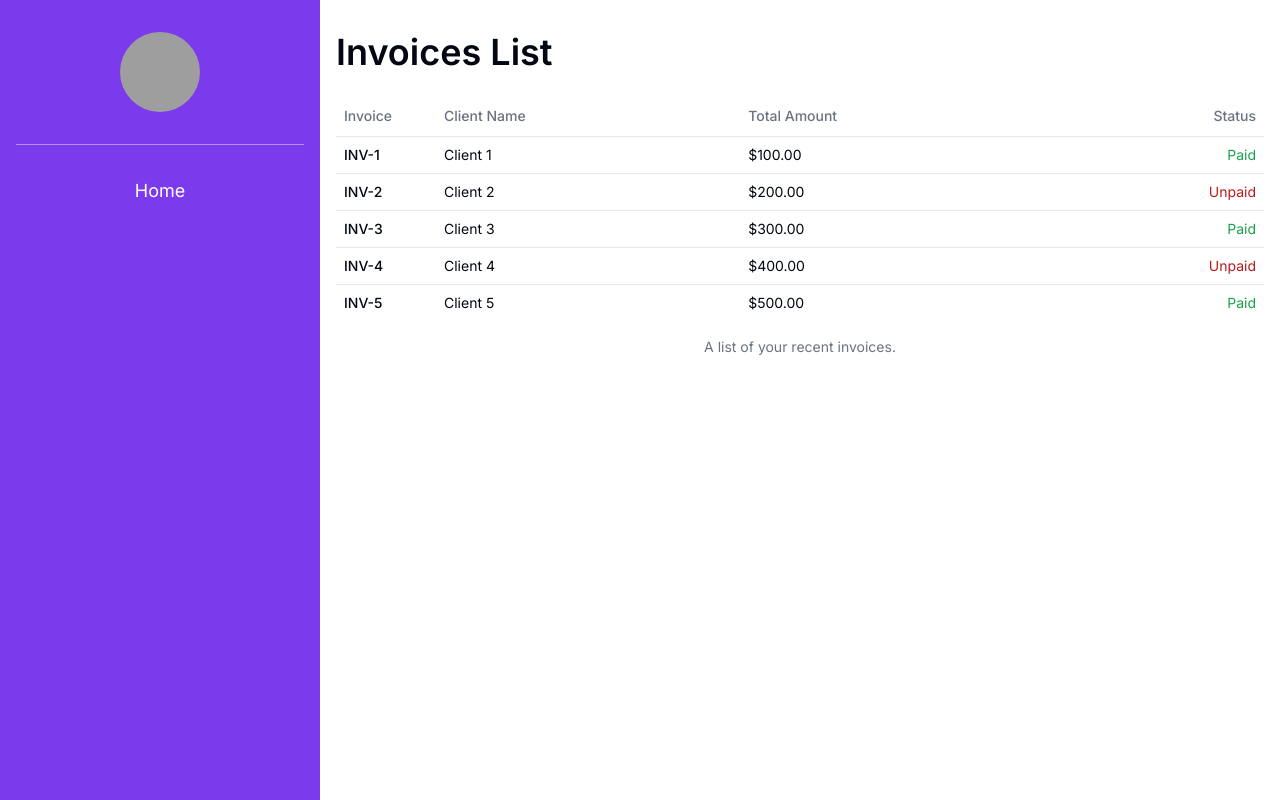
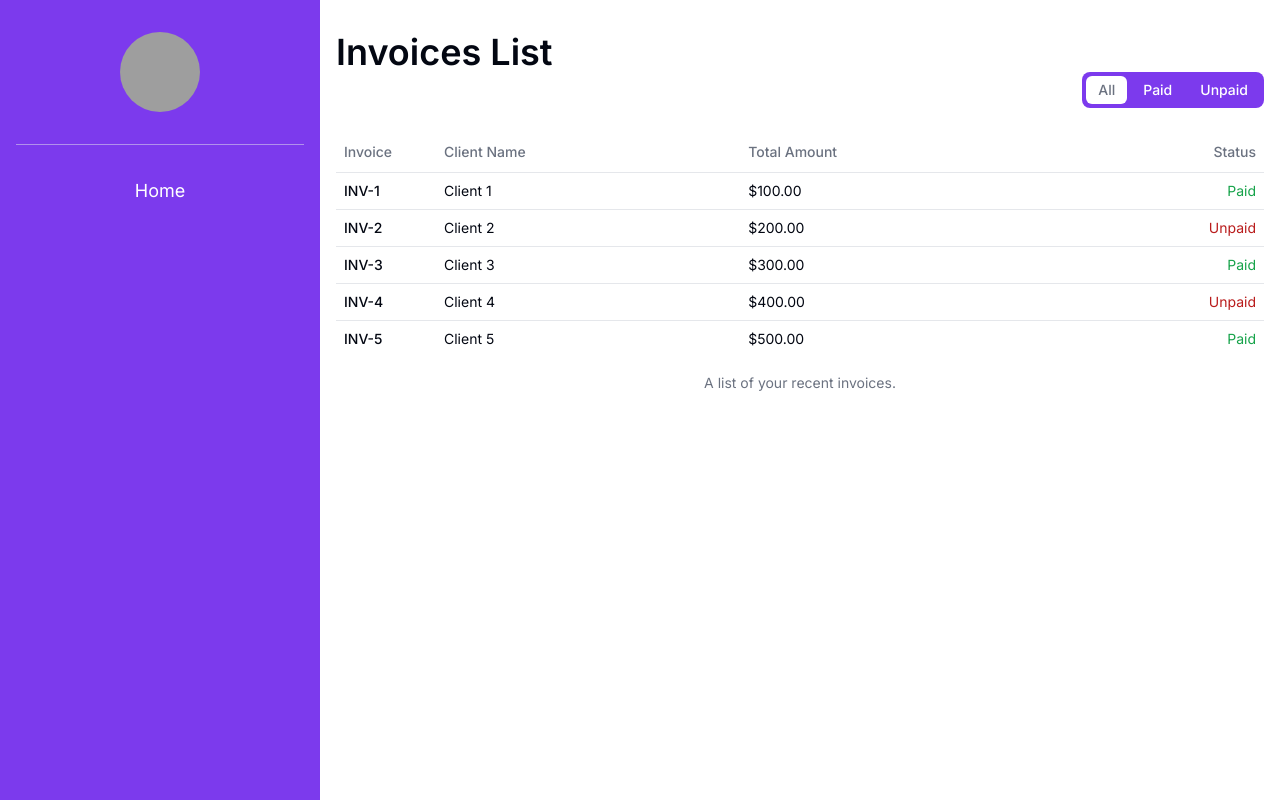
Before and after one commit to eduhdev/web-invoices, a Next.js app: page /dashboard in a window 1280 px wide. Built offline with nearby package versions, Linux system fonts and the light colour scheme; grey boxes are pictures that could not be loaded.

Commit message:
Create invoice filter

```diff
--- a/package.json
+++ b/package.json
@@ -15,6 +15,7 @@
     "@radix-ui/react-label": "^2.0.2",
     "@radix-ui/react-separator": "^1.0.3",
     "@radix-ui/react-slot": "^1.0.2",
+    "@radix-ui/react-tabs": "^1.0.4",
     "class-variance-authority": "^0.7.0",
     "clsx": "^2.0.0",
     "next": "latest",
--- a/src/app/dashboard/page.tsx
+++ b/src/app/dashboard/page.tsx
@@ -1,40 +1,35 @@
-import {
-  Table,
-  TableBody,
-  TableCaption,
-  TableCell,
-  TableHead,
-  TableHeader,
-  TableRow,
-} from '@/components/ui/table';
-import { invoicesMock } from '@/lib/mocks';
-import { formatToPrice } from '@/lib/utils';
+'use client';
+
+import InvoiceTable from '@/components/InvoiceTable';
+import { TabsList, TabItem } from '@/components/ui/tabs';
+import { useState } from 'react';
 
 const Dashboard = () => {
+  const [currentTab, setCurrentTab] = useState('all');
+
   return (
     <div className='flex-1 pt-8 px-4'>
       <h1 className='text-4xl font-semibold'>Invoices List</h1>
-      <Table className='mt-6'>
-        <TableCaption>A list of your recent invoices.</TableCaption>
-        <TableHeader>
-          <TableRow>
-            <TableHead className='w-[100px]'>Invoice</TableHead>
-            <TableHead>Client Name</TableHead>
-            <TableHead>Total Amount</TableHead>
-            <TableHead className='text-right'>Status</TableHead>
-          </TableRow>
-        </TableHeader>
-        <TableBody>
-          {invoicesMock.map((invoice) => (
-            <TableRow key={invoice.id}>
-              <TableCell className='font-medium'>INV-{invoice.id}</TableCell>
-              <TableCell>{invoice.client_name}</TableCell>
-              <TableCell>{formatToPrice(invoice.total_amount)}</TableCell>
-              <TableCell className={`text-right ${invoice.status === "Paid" ? "text-green-600" : "text-red-700"}`}>{invoice.status}</TableCell>
-            </TableRow>
-          ))}
-        </TableBody>
-      </Table>
+      <div className='flex justify-end'>
+        <TabsList>
+          <TabItem
+            active={currentTab === 'all'}
+            handleChange={() => setCurrentTab('all')}
+            title='All'
+          />
+          <TabItem
+            active={currentTab === 'paid'}
+            handleChange={() => setCurrentTab('paid')}
+            title='Paid'
+          />
+          <TabItem
+            active={currentTab === 'unpaid'}
+            handleChange={() => setCurrentTab('unpaid')}
+            title='Unpaid'
+          />
+        </TabsList>
+      </div>
+      <InvoiceTable filter={currentTab} />
     </div>
   );
 };
--- /dev/null
+++ b/src/components/InvoiceTable.tsx
@@ -0,0 +1,64 @@
+import {
+  Table,
+  TableBody,
+  TableCaption,
+  TableCell,
+  TableHead,
+  TableHeader,
+  TableRow,
+} from '@/components/ui/table';
+import { invoicesMock } from '@/lib/mocks';
+import { formatToPrice } from '@/lib/utils';
+import { useEffect, useState } from 'react';
+
+const InvoiceTable = ({ filter }: { filter: string }) => {
+  const [invoices, setInvoices] = useState(invoicesMock);
+
+  useEffect(() => {
+    if (filter === 'all') {
+      setInvoices(invoicesMock);
+    } else if (filter === 'paid') {
+      const filterByPaid = invoicesMock.filter(
+        (invoice) => invoice.status === 'paid'
+      );
+      setInvoices(filterByPaid);
+    } else {
+      const filterByUnpaid = invoicesMock.filter(
+        (invoice) => invoice.status === 'unpaid'
+      );
+      setInvoices(filterByUnpaid);
+    }
+  }, [filter]);
+
+  return (
+    <Table className='mt-6'>
+      <TableCaption>A list of your recent invoices.</TableCaption>
+      <TableHeader>
+        <TableRow>
+          <TableHead className='w-[100px]'>Invoice</TableHead>
+          <TableHead>Client Name</TableHead>
+          <TableHead>Total Amount</TableHead>
+          <TableHead className='text-right'>Status</TableHead>
+        </TableRow>
+      </TableHeader>
+      <TableBody>
+        {invoices.map((invoice) => (
+          <TableRow key={invoice.id}>
+            <TableCell className='font-medium'>INV-{invoice.id}</TableCell>
+            <TableCell>{invoice.client_name}</TableCell>
+            <TableCell>{formatToPrice(invoice.total_amount)}</TableCell>
+            <TableCell
+              className={`text-right capitalize ${
+                invoice.status === 'paid' ? 'text-green-600' : 'text-red-700'
+              }`}
+            >
+              {invoice.status}
+            </TableCell>
+          </TableRow>
+        ))}
+      </TableBody>
+    </Table>
+  );
+};
+
+export default InvoiceTable;
--- /dev/null
+++ b/src/components/ui/tabs.tsx
@@ -0,0 +1,40 @@
+'use client';
+
+import { cn } from '@/lib/utils';
+import { ReactNode } from 'react';
+
+const TabsList = ({
+  children,
+}: {
+  children: ReactNode;
+}) => (
+  <div
+    className={cn(
+      'flex gap-1 h-9 items-center justify-center rounded-lg bg-primary p-1 text-muted-foreground'
+    )}
+  >
+    {children}
+  </div>
+);
+
+const TabItem = ({
+  title,
+  active,
+  handleChange,
+}: {
+  title: string;
+  active: boolean;
+  handleChange: () => void;
+}) => (
+  <div
+    className={cn(
+      'inline-flex items-center cursor-pointer justify-center whitespace-nowrap rounded-md px-3 py-1 text-sm font-medium ring-offset-background transition-all focus-visible:outline-none focus-visible:ring-2 focus-visible:ring-ring focus-visible:ring-offset-2 disabled:pointer-events-none disabled:opacity-50 data-[state=active]:bg-background data-[state=active]:text-foreground data-[state=active]:shadow',
+      active ? 'bg-white' : 'text-white'
+    )}
+    onClick={handleChange}
+  >
+    {title}
+  </div>
+);
+
+export { TabsList, TabItem };
--- a/src/lib/mocks.ts
+++ b/src/lib/mocks.ts
@@ -3,30 +3,30 @@ export const invoicesMock = [
       "id": 1,
       "client_name": "Client 1",
       "total_amount": 100,
-      "status": "Paid"
+      "status": "paid"
     },
     {
       "id": 2,
       "client_name": "Client 2",
       "total_amount": 200,
-      "status": "Unpaid"
+      "status": "unpaid"
     },
     {
       "id": 3,
       "client_name": "Client 3",
       "total_amount": 300,
-      "status": "Paid"
+      "status": "paid"
     },
     {
       "id": 4,
       "client_name": "Client 4",
       "total_amount": 400,
-      "status": "Unpaid"
+      "status": "unpaid"
     },
     {
       "id": 5,
       "client_name": "Client 5",
       "total_amount": 500,
-      "status": "Paid"
+      "status": "paid"
     }
   ]
```
Also changed, not shown: components.json, 1 other file (tests, documents, lock files or other folders).
